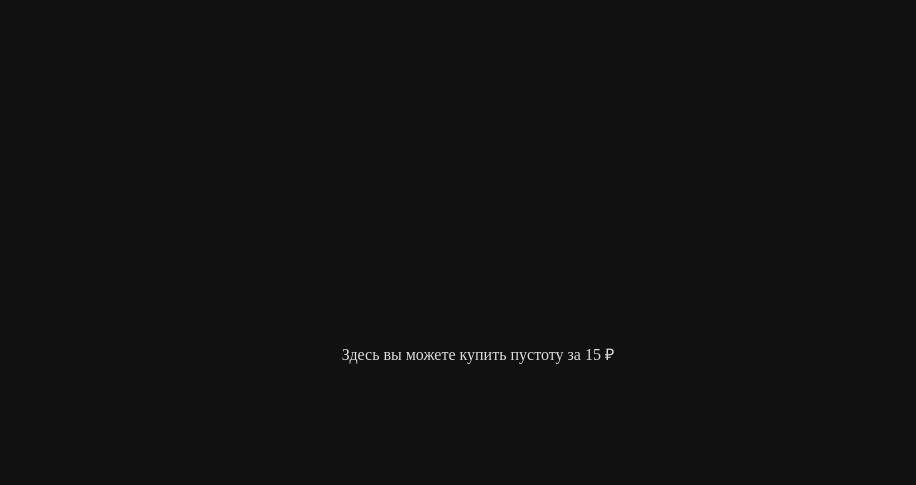
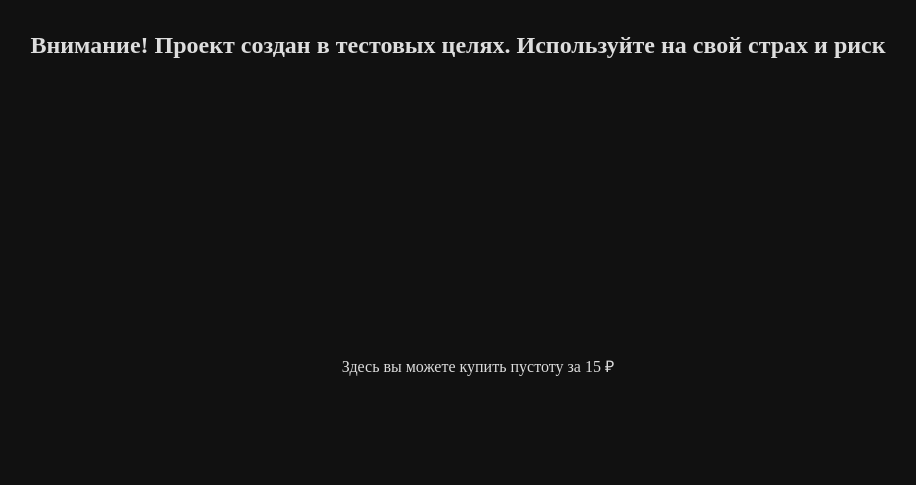
Before and after one commit to Tagir-A/nothing, a plain HTML site: page index.html in a window 1280 px wide. Shown: the whole page, without its empty margins (162-1078 px from the left). Drawn offline with Linux system fonts and the light colour scheme.

Commit message:
add warning

```diff
--- a/css/main.css
+++ b/css/main.css
@@ -1,6 +1,20 @@
 body {
+    background-color: #111;
+    color: #ddd;
+    padding: 12px;
+    box-sizing: border-box;
+}
+
+.warning {
+    width: 95%;
+    position: fixed;
+    display: flex;
+    justify-content: center;
+    align-items: center;
+}
+
+.content {
     height: 100vh;
-    background-color: #111;
     display: flex;
     flex-direction: column;
     justify-content: center;
--- a/index.html
+++ b/index.html
@@ -17,9 +17,15 @@
         <!--[if lte IE 9]>
             <p class="browserupgrade">You are using an <strong>outdated</strong> browser. Please <a href="https://browsehappy.com/">upgrade your browser</a> to improve your experience and security.</p>
         <![endif]-->
-        <p>Здесь вы можете купить пустоту за 15 ₽</p>
-        <iframe src="https://money.yandex.ru/quickpay/button-widget?targets=%D0%9F%D0%BE%D0%BA%D1%83%D0%BF%D0%BA%D0%B0%20%D0%BF%D1%83%D1%81%D1%82%D0%BE%D1%82%D1%8B&default-sum=15&button-text=12&yamoney-payment-type=on&button-size=m&button-color=black&successURL=https%3A%2F%2Ftagir-a.github.io%2Fnothing%2F&quickpay=small&account=410015638522636&" width="184" height="36" frameborder="0" allowtransparency="true" scrolling="no"></iframe>
-        <br />
-        <iframe src="https://money.yandex.ru/quickpay/button-widget?targets=%D0%9F%D0%BE%D0%BA%D1%83%D0%BF%D0%BA%D0%B0%20%D0%BF%D1%83%D1%81%D1%82%D0%BE%D1%82%D1%8B&default-sum=15&button-text=12&any-card-payment-type=on&button-size=m&button-color=black&successURL=https%3A%2F%2Ftagir-a.github.io%2Fnothing%2F&quickpay=small&account=410015638522636&" width="184" height="36" frameborder="0" allowtransparency="true" scrolling="no"></iframe>
+        <div class="warning">
+            <h2>Внимание! Проект создан в тестовых целях. Используйте на свой страх и риск</h2>
+        </div>
+        <div class="content">
+            <p>Здесь вы можете купить пустоту за 15 ₽</p>
+            <iframe src="https://money.yandex.ru/quickpay/button-widget?targets=%D0%9F%D0%BE%D0%BA%D1%83%D0%BF%D0%BA%D0%B0%20%D0%BF%D1%83%D1%81%D1%82%D0%BE%D1%82%D1%8B&default-sum=15&button-text=12&yamoney-payment-type=on&button-size=m&button-color=black&successURL=https%3A%2F%2Ftagir-a.github.io%2Fnothing%2F&quickpay=small&account=410015638522636&" width="184" height="36" frameborder="0" allowtransparency="true" scrolling="no"></iframe>
+            <br />
+            <iframe src="https://money.yandex.ru/quickpay/button-widget?targets=%D0%9F%D0%BE%D0%BA%D1%83%D0%BF%D0%BA%D0%B0%20%D0%BF%D1%83%D1%81%D1%82%D0%BE%D1%82%D1%8B&default-sum=15&button-text=12&any-card-payment-type=on&button-size=m&button-color=black&successURL=https%3A%2F%2Ftagir-a.github.io%2Fnothing%2F&quickpay=small&account=410015638522636&" width="184" height="36" frameborder="0" allowtransparency="true" scrolling="no"></iframe>
+        </div>
+
     </body>
 </html>
```
